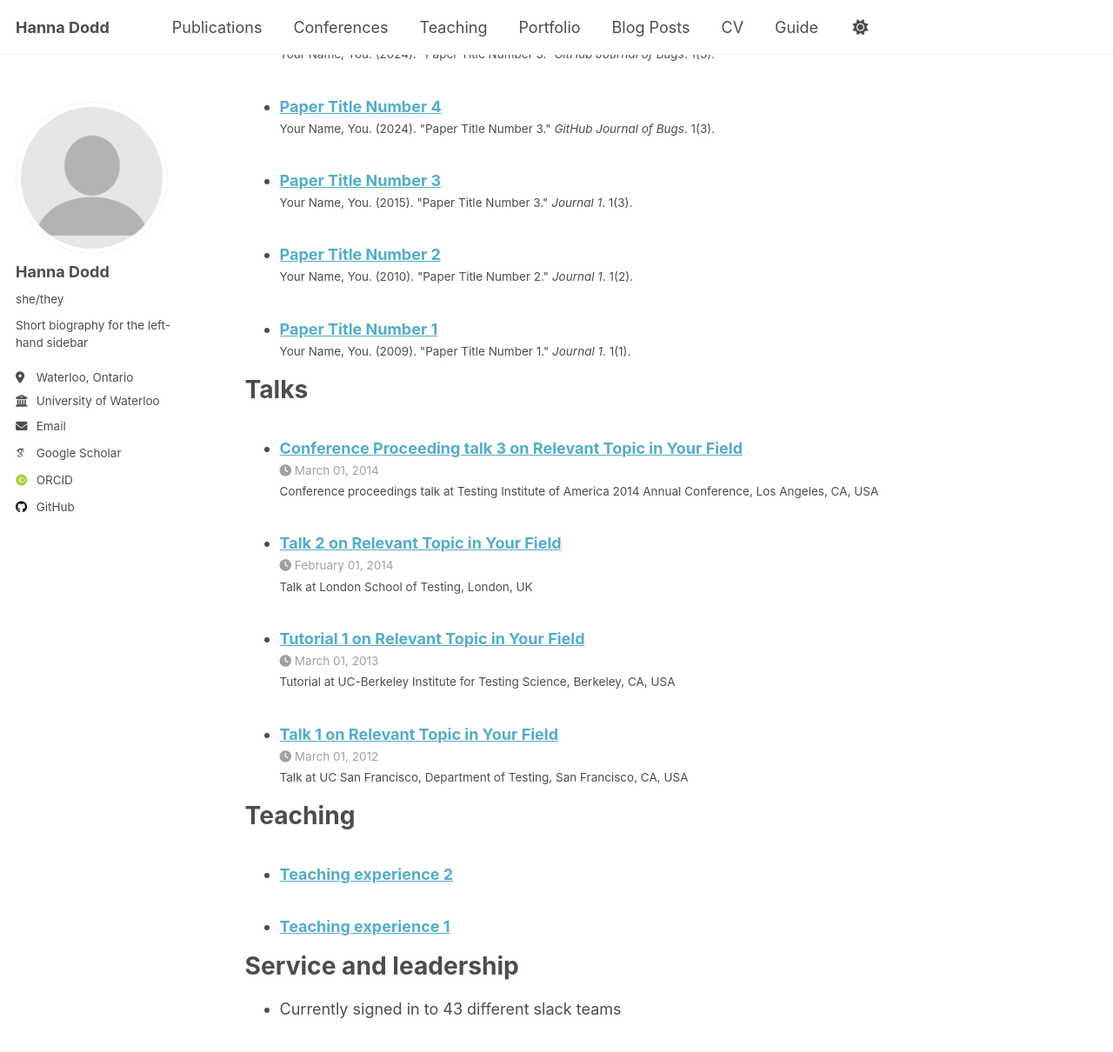
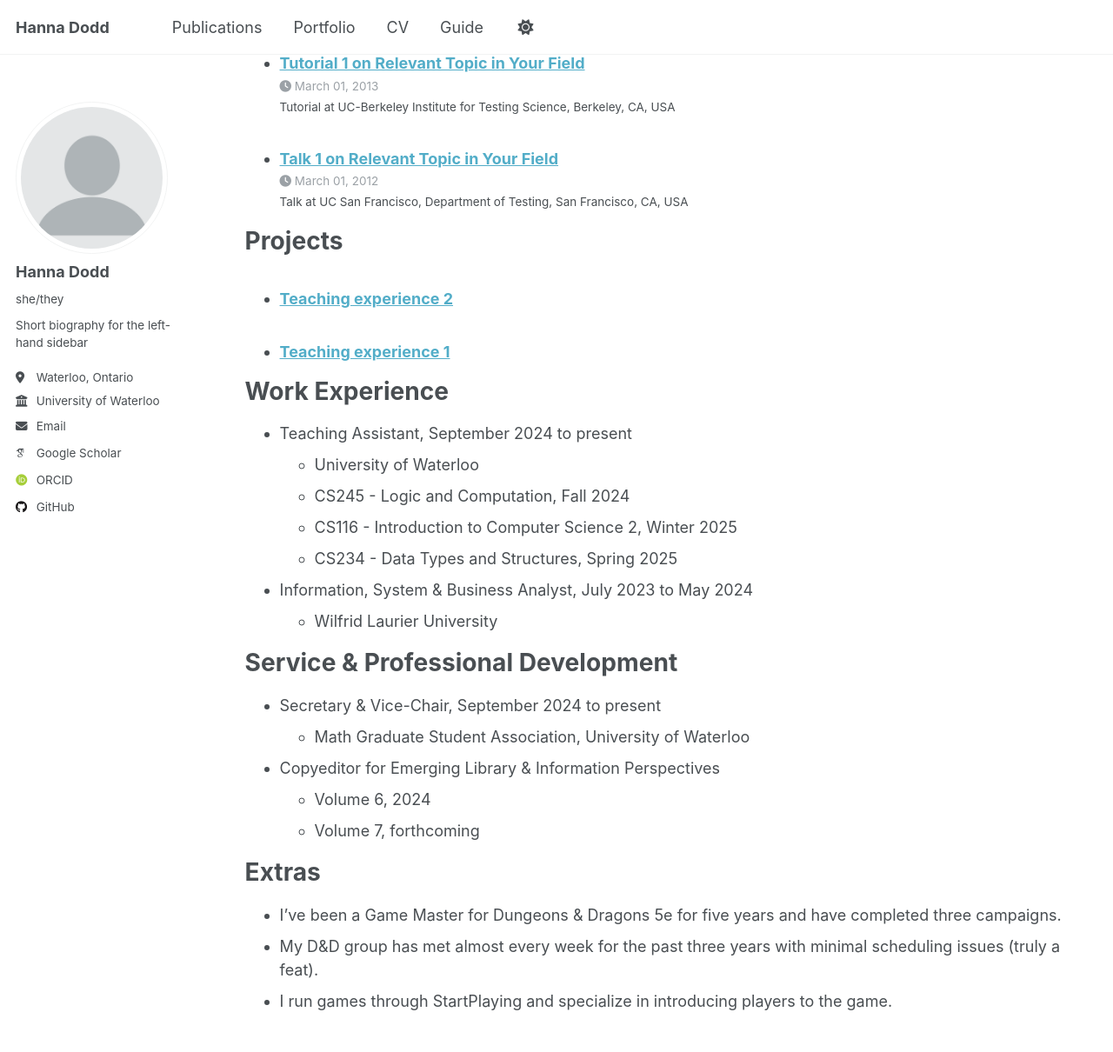
Before and after one commit to hanna-dodd/hanna-dodd.github.io, a Jekyll site: the page built from _pages/cv.md, in a window 1280 px wide and 1400 px high, scrolled down 1234 px. Shown: the top 1210 px of the window at 87% size. Built offline with Jekyll 4.4.1, drawn with Linux system fonts in a browser that asks for light colours; some web fonts are replaced; a script that is not in the unit is left out; some of the changed text lies outside the part shown.

Commit message:
2025-07-01

```diff
--- a/_pages/cv.md
+++ b/_pages/cv.md
@@ -50,18 +27,39 @@ Publications
     {% include archive-single-cv.html %}
   {% endfor %}</ul>
 
-Talks
+Conference Papers
 ======
   <ul>{% for post in site.talks reversed %}
     {% include archive-single-talk-cv.html  %}
   {% endfor %}</ul>
 
-Teaching
+Projects
 ======
   <ul>{% for post in site.teaching reversed %}
     {% include archive-single-cv.html %}
   {% endfor %}</ul>
 
-Service and leadership
+Work Experience
 ======
-* Currently signed in to 43 different slack teams
+* Teaching Assistant, September 2024 to present
+  * University of Waterloo
+  * CS245 - Logic and Computation, Fall 2024
+  * CS116 - Introduction to Computer Science 2, Winter 2025
+  * CS234 - Data Types and Structures, Spring 2025
+
+* Information, System & Business Analyst, July 2023 to May 2024
+  * Wilfrid Laurier University
+
+Service & Professional Development
+======
+* Secretary & Vice-Chair, September 2024 to present
+  * Math Graduate Student Association, University of Waterloo
+* Copyeditor for Emerging Library & Information Perspectives
+  * Volume 6, 2024
+  * Volume 7, forthcoming
+
+Extras
+======
+* I've been a Game Master for Dungeons & Dragons 5e for five years and have completed three campaigns.
+* My D&D group has met almost every week for the past three years with minimal scheduling issues (truly a feat).
+* I run games through StartPlaying and specialize in introducing players to the game.
```
Also changed, not shown: other parts of _pages/cv.md (+4 -27 lines), _data/navigation.yml (+6 -6 lines).
